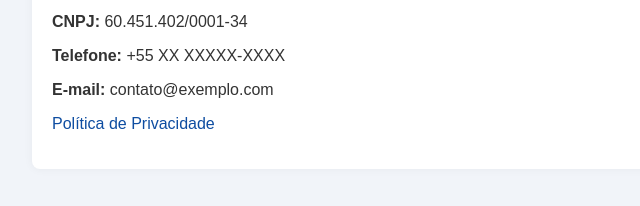
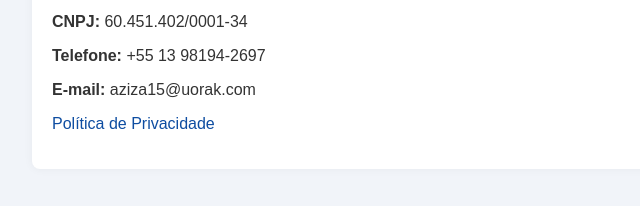
Before and after one commit to mmcapelli0205/pinaltda.shop, a plain HTML site: page index.html in a window 1280 px wide. Shown: the part 425-631 px from the top of the page, 188-828 px from the left. Drawn offline with Linux system fonts and the light colour scheme.

Commit message:
index.html

```diff
--- a/index.html
+++ b/index.html
@@ -64,8 +64,8 @@
     <h2>Dados da empresa:</h2>
     <p><strong>Razão Social:</strong> PINA LTDA</p>
     <p><strong>CNPJ:</strong> 60.451.402/0001-34</p>
-    <p><strong>Telefone:</strong> +55 XX XXXXX-XXXX</p>
-    <p><strong>E-mail:</strong> contato@exemplo.com</p>
+    <p><strong>Telefone:</strong> +55 13 98194-2697</p>
+    <p><strong>E-mail:</strong> aziza15@uorak.com</p>
 
     <p><a href="politica.html">Política de Privacidade</a></p>
   </div>
```
